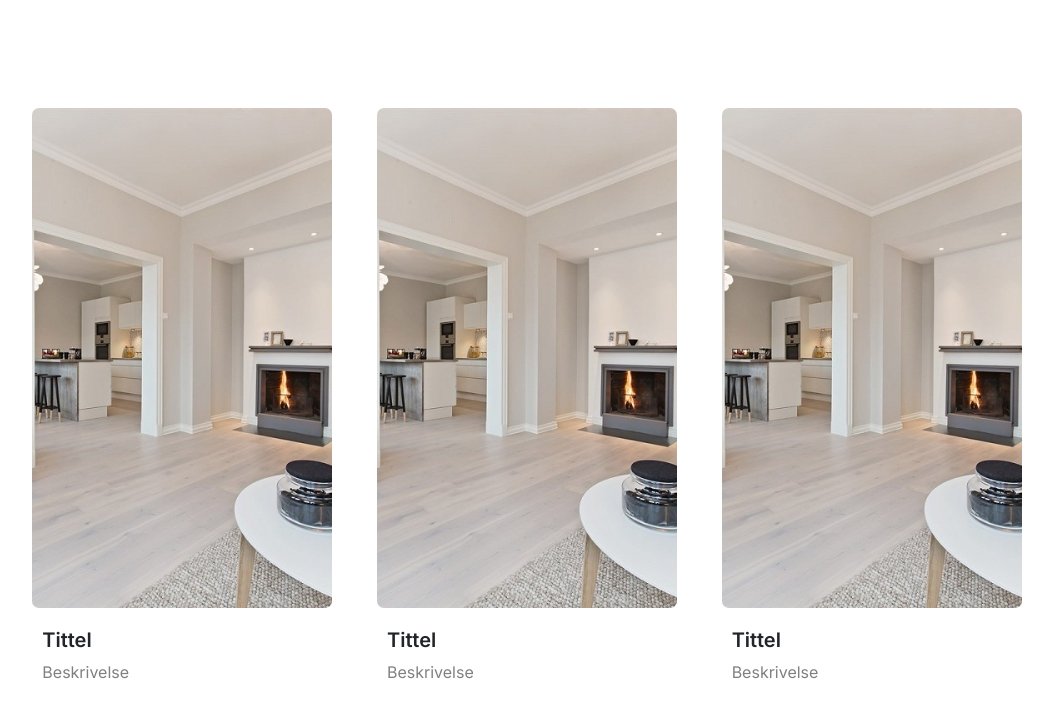
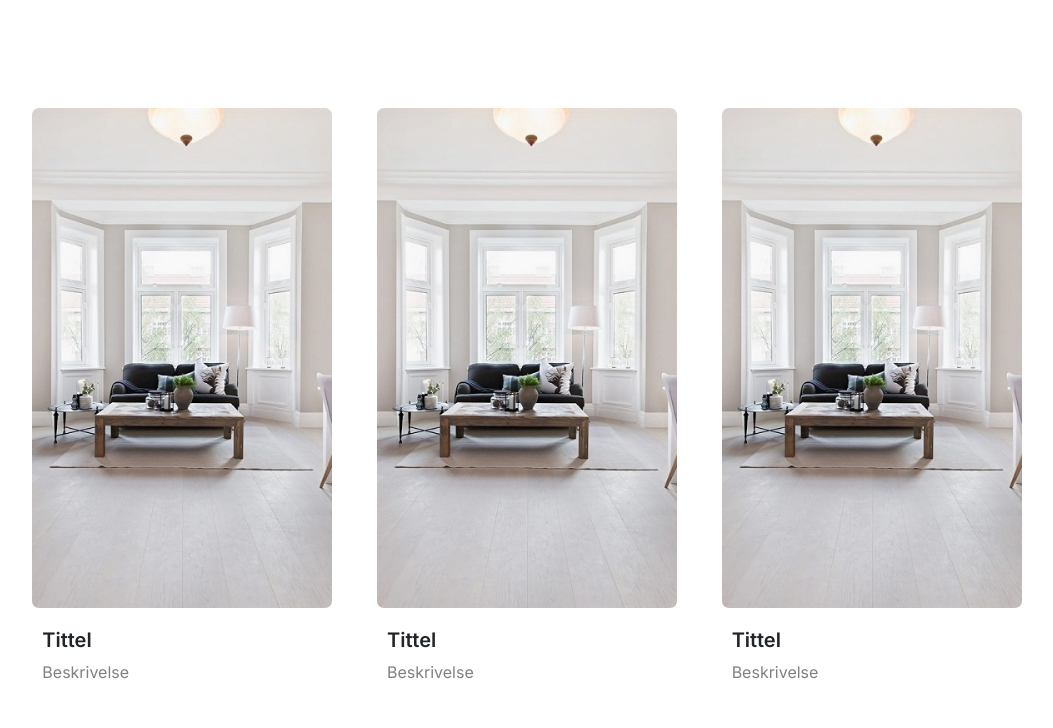
Before and after one commit to DevrMichael/zbc, a Next.js app: page /prosjekter in a window 1280 px wide. Shown: the part 754-1482 px from the top of the page, without its empty margins (113-1166 px from the left). Built offline with nearby package versions, Linux system fonts and the light colour scheme.

Commit message:
Change hero project order

```diff
--- a/components/Hero/data/projects.js
+++ b/components/Hero/data/projects.js
@@ -6,21 +6,21 @@ import project4 from '../assets/project-4.jpeg';
 const projects = [
   {
     id: 1,
-    title: 'Skillebekk',
-    description: 'Totalrenovering av leilighet',
-    image: project1,
-  },
-  {
-    id: 2,
     title: 'Majorstua',
     description: 'Totalrenovering av leilighet',
     image: project2,
   },
   {
-    id: 3,
+    id: 2,
     title: 'Tøyen',
     description: 'Totalrenovering av leilighet',
     image: project3,
+  },
+  {
+    id: 3,
+    title: 'Skillebekk',
+    description: 'Totalrenovering av leilighet',
+    image: project1,
   },
   {
     id: 4,
```
